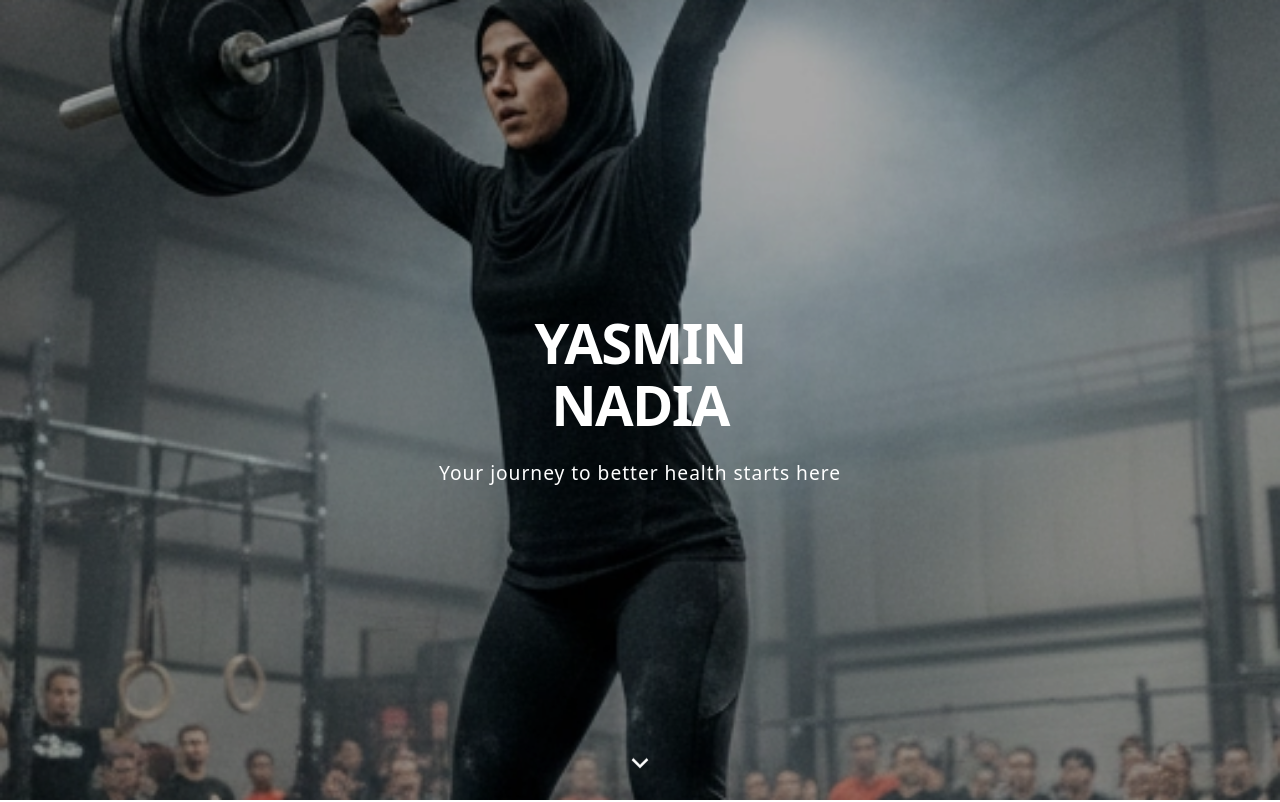
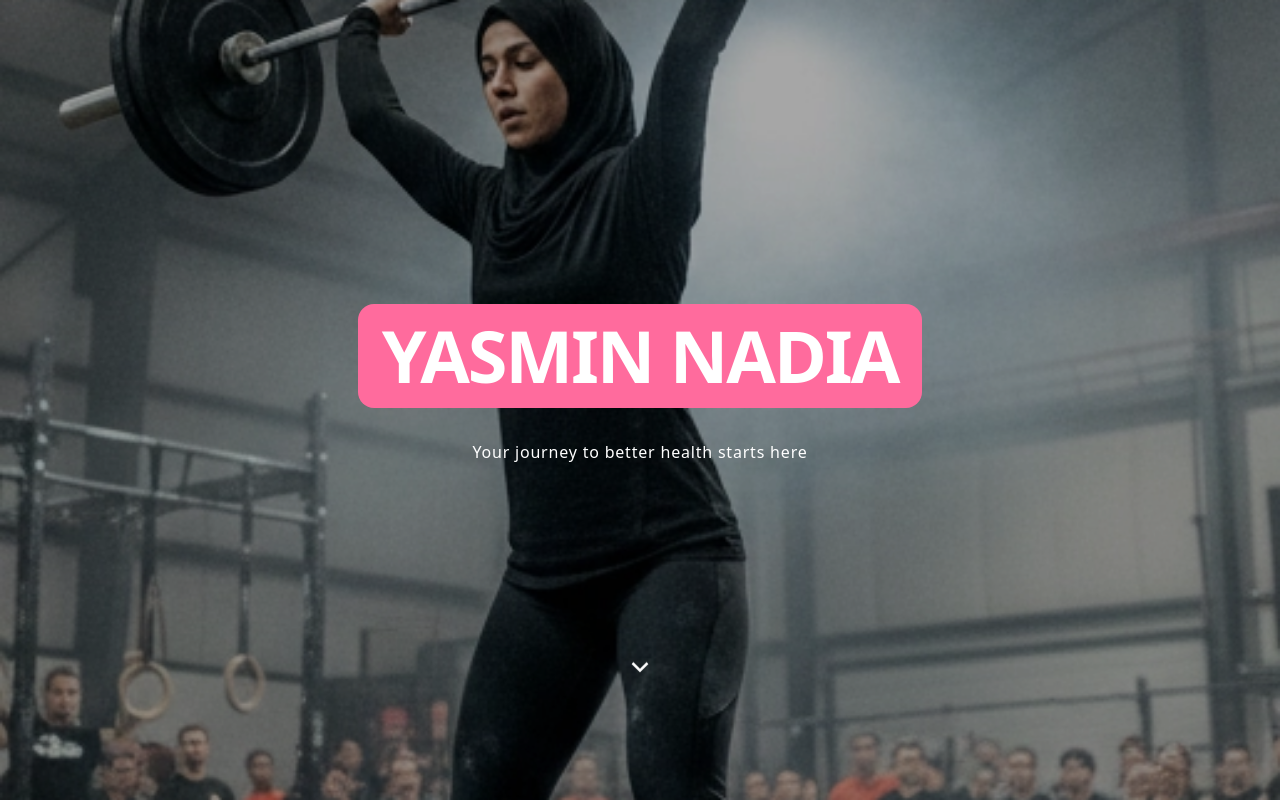
Before and after one commit to BigCalicoCatto/yasminnadia-v1, a Next.js app: page / in a window 1280 px wide. Shown: the top 802 px of the page. Built offline with nearby package versions, Linux system fonts and the light colour scheme.

Commit message:
Update page.tsx

```diff
--- a/app/page.tsx
+++ b/app/page.tsx
@@ -75,25 +75,38 @@ export default function Home() {
             textAlign: 'center',
             color: '#ffffff',
             opacity: heroOpacity,
+            display: 'flex',
+            flexDirection: 'column',
+            alignItems: 'center',
+          }}
+        >
+          <div
+            style={{
+              display: 'inline-block',
+              backgroundColor: '#FF6B9D',
+              padding: '0.8rem 1.5rem',
+              borderRadius: '1rem',
+              marginBottom: '1.5rem',
             }}
           >
             <h1
               style={{
-              fontSize: '3.5rem',
+                fontSize: '4.5rem',
                 fontWeight: 900,
                 margin: 0,
                 letterSpacing: '-0.03em',
                 lineHeight: 1.1,
+                whiteSpace: 'nowrap',
               }}
             >
-            YASMIN
-            <br />
-            NADIA
+              YASMIN NADIA
             </h1>
+          </div>
           <p
             style={{
-              fontSize: '1.2rem',
-              marginTop: '1.5rem',
+              fontSize: '1rem',
+              marginTop: '0.5rem',
+              marginBottom: '2rem',
               fontWeight: 400,
               letterSpacing: '0.05em',
             }}
@@ -104,7 +117,7 @@ export default function Home() {
         <div
           style={{
             position: 'absolute',
-            bottom: '2rem',
+            bottom: '8rem',
             left: '50%',
             transform: 'translateX(-50%)',
             zIndex: 10,
```
Lines whose indentation alone changed are shown as unchanged.
